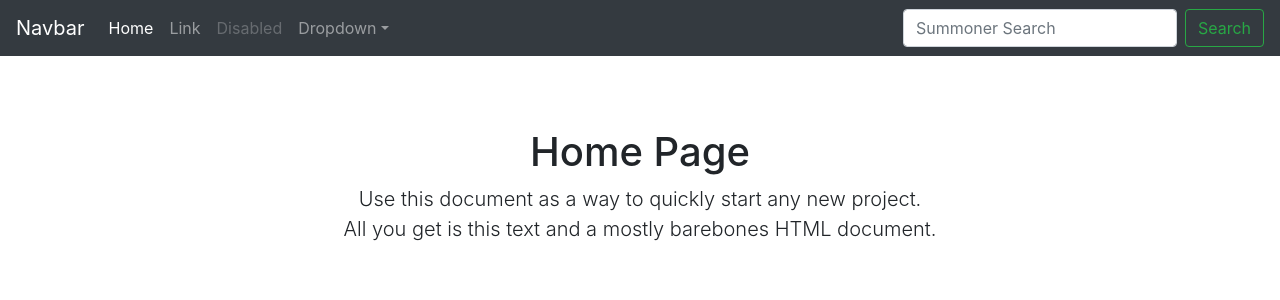
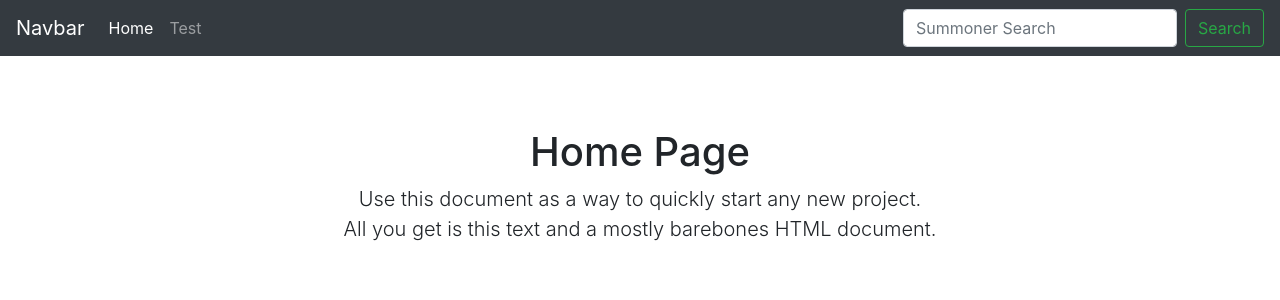
Before and after one commit to ematysek/Riot-API-Webapp, a Flask app: page / in a window 1280 px wide. Shown: the top 300 px of the page. Run offline with Flask 2, Linux system fonts and the light colour scheme; parts of the project's set-up code (start-up, migrations or seed data) failed here and were passed over; some libraries are stand-ins or nearby versions.

Commit message:
Remove unnecessary navbar entries. Slight code cleanup in rapi.py

```diff
--- a/app/templates/base-navbar.html
+++ b/app/templates/base-navbar.html
@@ -10,11 +10,12 @@
     <div class="collapse navbar-collapse" id="navbarsExampleDefault">
         <ul class="navbar-nav mr-auto">
             <li class="nav-item active">
-                <a class="nav-link" href="#">Home <span class="sr-only">(current)</span></a>
+                <a class="nav-link" href="{{ url_for('index') }}">Home <span class="sr-only">(current)</span></a>
             </li>
             <li class="nav-item">
-                <a class="nav-link" href="#">Link</a>
+                <a class="nav-link" href="{{ url_for('test') }}">Test</a>
             </li>
+            <!--
             <li class="nav-item">
                 <a class="nav-link disabled" href="#">Disabled</a>
             </li>
@@ -27,6 +28,7 @@
                     <a class="dropdown-item" href="#">Something else here</a>
                 </div>
             </li>
+            -->
         </ul>
         <form class="form-inline my-2 my-lg-0" method="POST" action="">
             {{ form.hidden_tag() }}
--- a/rapi.py
+++ b/rapi.py
@@ -2,12 +2,12 @@ import logging
 import logging.config
 import os
 
+from flask import render_template, redirect, url_for, flash
+
+from app import create_app, db
+from app.forms import SummonerSearchForm
+from app.util.request_handler import RequestHandler
 from conf.config import load_config, get_logger_config, load_logger_config
-from app.util.request_handler import RequestHandler
-from app import create_app, db
-from flask import render_template, redirect, url_for, flash
-from app.forms import SummonerSearchForm
-from app.flask_models import Summoner
 
 app = create_app()
 
@@ -16,7 +16,6 @@ logging.config.dictConfig(load_logger_config())
 app.logger.info("app created")
 app.logger.info("debug: {}".format(app.debug))
 app.logger.info("secret key: {}".format(app.secret_key))
-
 
 
 @app.route('/', methods=['GET', 'POST'])
@@ -40,7 +39,7 @@ def search_name(summoner_name):
     return render_template('summoner.html', summoner=sum, form=form)
 
 
-@app.route("/test")
+@app.route("/test", methods=['GET', 'POST'])
 def test():
     form = SummonerSearchForm()
     if form.validate_on_submit():
@@ -49,10 +48,9 @@ def test():
     app.logger.info(os.environ.get('API_ENDPOINT'))
     app.logger.info(os.environ.get('API_KEY'))
     rh = RequestHandler(db, api_endpoint=os.environ.get('API_ENDPOINT'), api_key=os.environ.get('API_KEY'))
-    # rh.update_recent_usermatches(rh.get_accountid_by_name('colorless'))
     sums = rh.get_all_summoners()
     matches = rh.get_all_usermatches()
-    app.logger.info(sums)
+    app.logger.debug(sums)
     return render_template('test.html', summoners=sums, matches=matches, form=form)
 
 
```
